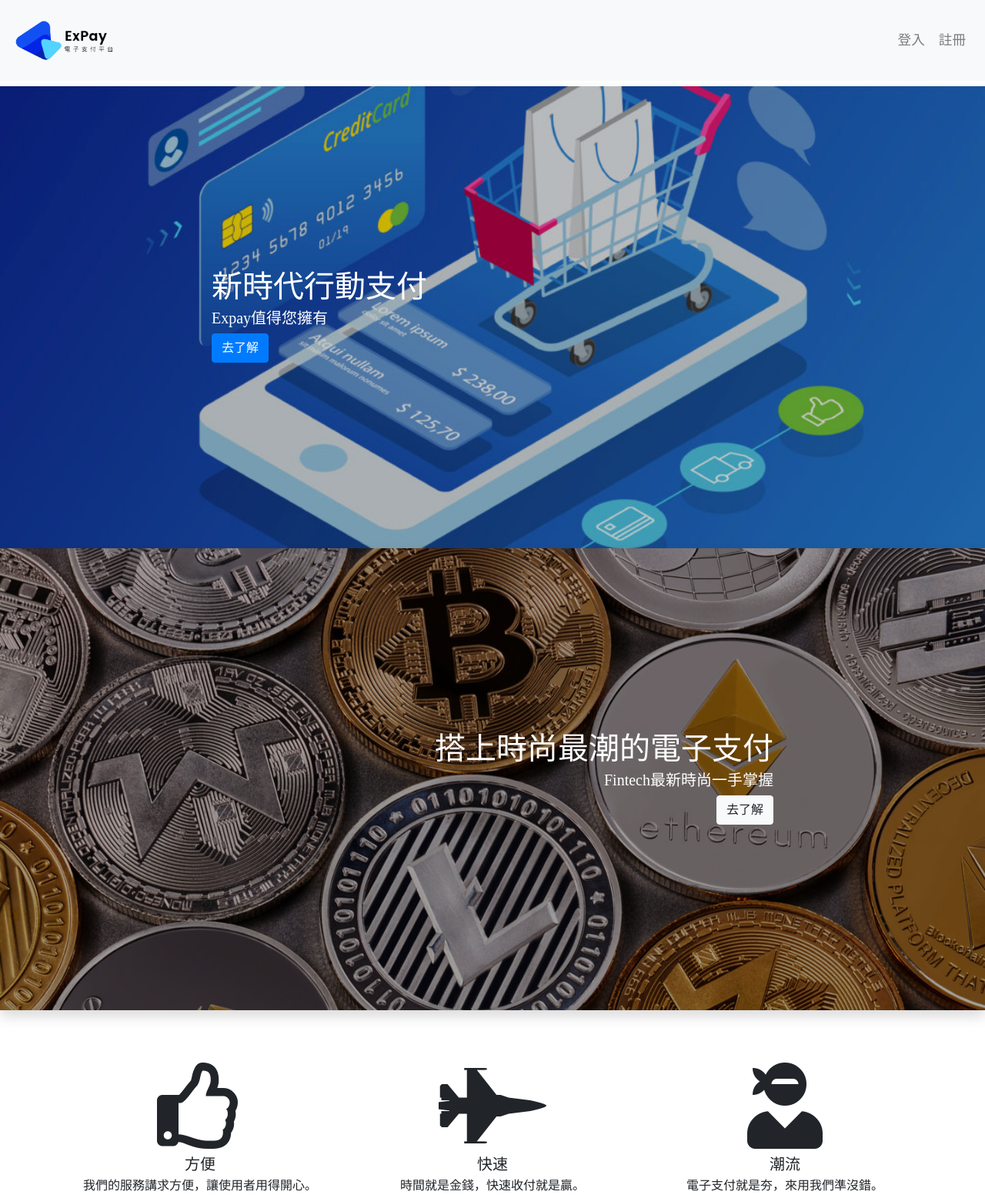
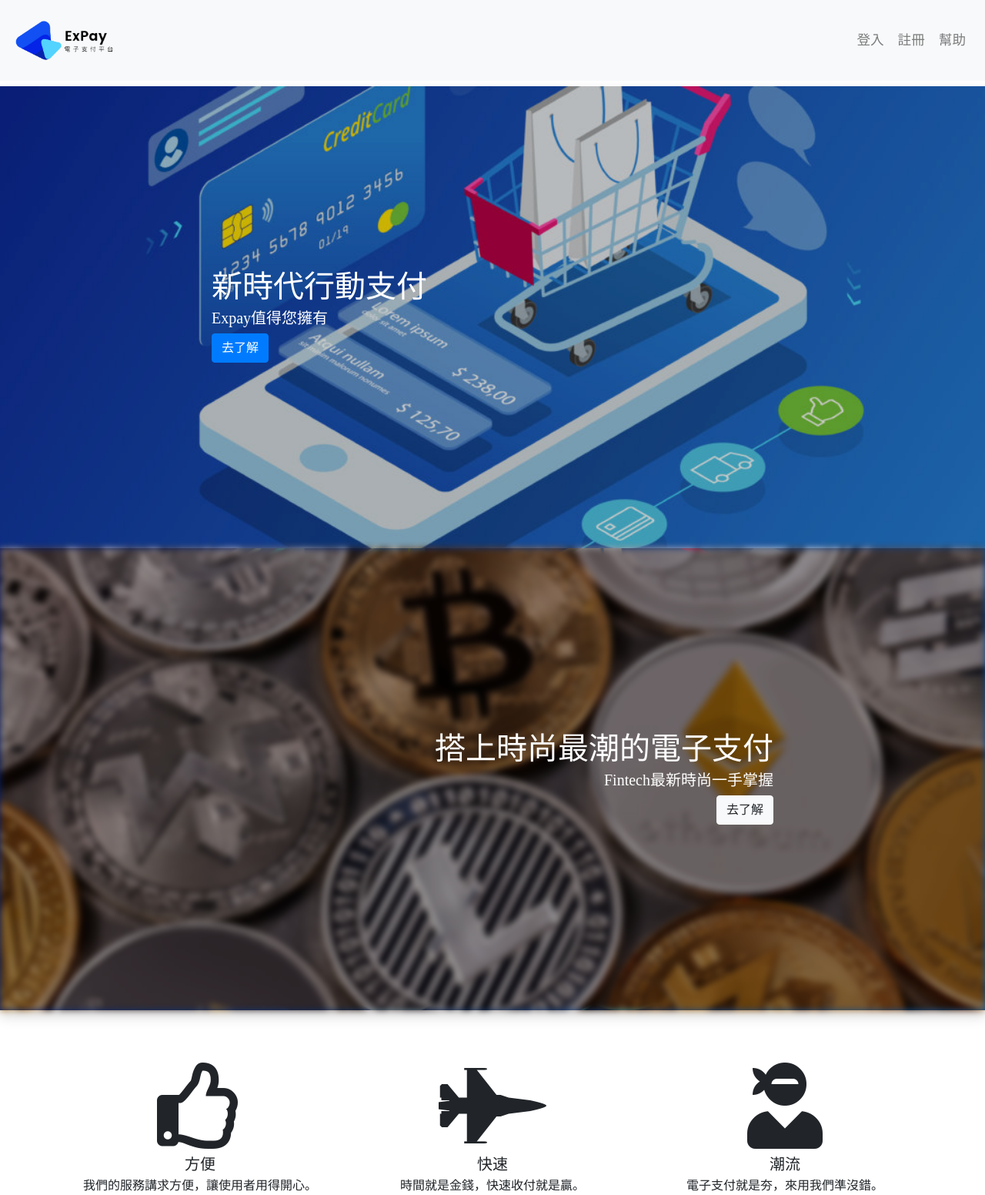
Before and after one commit to owen0414/Expay, a Java web app: page /intro in a window 1280 px wide. Shown: the top 1552 px of the page at 77% size. Run offline with Spring Boot 4, a stand-in JSP engine, Linux system fonts and the light colour scheme; data that the repository does not hold is empty; style sheets or scripts are compiled from the project's sources; the project's own start-up code is not run, and a stand-in starts its controllers and pages; some of the project's set-up classes (security, data sources, template engines, error pages and the like) are left out, and stand-ins take their place; some libraries are stand-ins or nearby versions.

Commit message:
幫助頁修改

```diff
--- a/WebContent/WEB-INF/jsp/frontend/intro.jsp
+++ b/WebContent/WEB-INF/jsp/frontend/intro.jsp
@@ -5,6 +5,7 @@
   <head>
     <title>介紹</title>
     <%@ include file="/WEB-INF/jsp/frontend/include.jsp"%>
+    <link rel="stylesheet" href="<c:url value="/resources/css/index-style.css"/>">
   </head>
   <body>
     <!-- Navigation -->
@@ -24,8 +25,9 @@
       </div>
     </div>
 
-    <div class="call-to-action cta2">
+    <div class="call-to-action cta-blur cta2">
       <div class="shadow"></div>
+      <div class="cta-image"></div>
       <div class="container">
         <div class="row justify-content-center">
           <div class="col-md-8 col-12">
@@ -40,17 +42,17 @@
     <div class="advantage my-5">
       <div class="container">
         <div class="row justify-content-center text-center">
-          <div class="col-md-4 col-12">
+          <div class="col-md-4 col-12 mb-3">
             <i class="far fa-thumbs-up fa-7x"></i>
             <h3>方便</h3>
             <p>我們的服務講求方便，讓使用者用得開心。</p>
           </div>
-          <div class="col-md-4 col-12">
+          <div class="col-md-4 col-12 mb-3">
             <i class="fas fa-fighter-jet fa-7x"></i>
             <h3>快速</h3>
             <p>時間就是金錢，快速收付就是贏。</p>
           </div>
-          <div class="col-md-4 col-12">
+          <div class="col-md-4 col-12 mb-3">
             <i class="fas fa-user-ninja fa-7x"></i>
             <h3>潮流</h3>
             <p>電子支付就是夯，來用我們準沒錯。</p>
@@ -150,92 +152,5 @@
 
     <!-- Footer -->
     <%@ include file="/WEB-INF/jsp/frontend/footer.jsp"%>
-    <style>
-      .call-to-action{
-      	display: flex;
-      	align-items: center;
-        color: #fff;
-        position: relative;
-        margin-top: 40px;
-        background: url("${pageContext.request.contextPath}/resources/img/cta-bg.jpg") #0a2279;
-        background-repeat: no-repeat;
-        background-position: center center;
-        background-size: cover;
-        min-height: 600px;
-      }
-
-      .call-to-action h2{
-      	font-size: 40px;
-      	margin-bottom: 10px;
-      }
-
-      .call-to-action p{
-      	font-size: 20px;
-      	margin-bottom: 10px;
-      }
-
-      .shadow{
-        position: absolute;
-        top: 0;
-        left: 0;
-        right: 0;
-        background: rgba(0,0,0,0.2);
-        min-height: 600px;
-      }
-
-      .call-to-action.cta2{
-        margin-top: 0;
-      	background-image: url("${pageContext.request.contextPath}/resources/img/cta2-bg.jpg");
-        text-align: right;
-      }
-
-      .cta2 .shadow{
-        background:rgba(0,0,0,0.35);
-      }
-
-      .advantage{
-        padding: 20px 0;
-      }
-
-      .advantage h2{
-        font-size: 35px;
-        font-weight: bold;
-        margin-bottom: 30px;
-      }
-
-      .advantage i{
-        margin-bottom: 10px;
-      }
-
-      .advantage h3{
-        font-size: 20px;
-        margin-bottom: 10px;
-      }
-
-      .compare-table{
-        padding: 20px 0;
-        font-size: 20px;
-      }
-
-      .compare-table h2{
-        font-size: 35px;
-        font-weight: bold;
-        margin-bottom: 10px;
-      }
-
-      .contact-us{
-        padding: 20px 0;
-      }
-
-      .contact-us h2{
-        font-size: 35px;
-        font-weight: bold;
-        margin-bottom: 30px;
-      }
-
-      .contact-us label{
-        margin-bottom: 5px;
-      }
-    </style>
   </body>
 </html>
--- a/WebContent/WEB-INF/jsp/frontend/navigate.jsp
+++ b/WebContent/WEB-INF/jsp/frontend/navigate.jsp
@@ -61,6 +61,9 @@
           <a className="nav-link" style={{cursor: "not-allowed"}} disabled="disabled">待收款通知 <span className="badge badge-secondary">{userInfo.info.unReceiveTransaction}</span></a>
         </li>}
         <li className="nav-item">
+          <a href="${pageContext.request.contextPath}/help" className="nav-link">幫助</a>
+        </li>
+        <li className="nav-item">
           <a className="nav-link" onClick={handleLogout} style={{cursor: 'pointer'}}>登出</a>
         </li>
       </ul>
@@ -71,6 +74,9 @@
         </li>
         <li className="nav-item">
           <a href="${pageContext.request.contextPath}/user/register" className="nav-link">註冊</a>
+        </li>
+        <li className="nav-item">
+          <a href="${pageContext.request.contextPath}/help" className="nav-link">幫助</a>
         </li>
       </ul>
     ));
--- /dev/null
+++ b/WebContent/resources/css/index-style.css
@@ -0,0 +1,126 @@
+/* 介紹 */
+.call-to-action{
+    display: flex;
+    align-items: center;
+    color: #fff;
+    position: relative;
+    margin-top: 40px;
+    background: url("/Expay/resources/img/cta-bg.jpg") #0a2279;
+    background-repeat: no-repeat;
+    background-position: center center;
+    background-size: cover;
+    min-height: 600px;
+}
+
+.call-to-action h2{
+    font-size: 40px;
+    margin-bottom: 10px;
+}
+
+.call-to-action p{
+    font-size: 20px;
+    margin-bottom: 10px;
+}
+
+.shadow{
+    position: absolute;
+    top: 0;
+    left: 0;
+    right: 0;
+    background: rgba(0,0,0,0.2);
+    min-height: 600px;
+}
+
+.advantage{
+    padding: 20px 0;
+}
+
+.advantage h2{
+    font-size: 35px;
+    font-weight: bold;
+    margin-bottom: 30px;
+}
+
+.advantage i{
+    margin-bottom: 10px;
+}
+
+.advantage h3{
+    font-size: 20px;
+    margin-bottom: 10px;
+}
+
+.compare-table{
+    padding: 20px 0;
+    font-size: 20px;
+}
+
+.compare-table h2{
+    font-size: 35px;
+    font-weight: bold;
+    margin-bottom: 10px;
+}
+
+.contact-us{
+  padding: 20px 0;
+}
+
+.contact-us h2{
+  font-size: 35px;
+  font-weight: bold;
+  margin-bottom: 30px;
+}
+
+.contact-us label{
+  margin-bottom: 5px;
+}
+
+/* cta blur */
+.call-to-action.cta-blur .cta-image{
+    position: absolute;
+    top: 0;
+    left: 0;
+    right: 0;
+    background-repeat: no-repeat;
+    background-position: center center;
+    background-size: cover;
+    filter: blur(4px);
+    -webkit-filter: blur(4px);
+    min-height: 600px;
+}
+
+.call-to-action.cta-blur .shadow{
+    background-color: rgba(0,0,0,0.4);
+    z-index: 10;
+}
+
+.call-to-action.cta-blur .container{
+	z-index: 11;
+}
+
+/* 加密貨幣 */
+.call-to-action.cta-blur.cta2{
+    margin-top: 0;
+}
+
+.call-to-action.cta-blur.cta2 .cta-image{
+    background-image: url("/Expay/resources/img/cta2-bg.jpg");
+}
+
+.call-to-action.cta-blur.cta2 .shadow{
+    background:rgba(0,0,0,0.35);
+}
+
+.call-to-action.cta-blur.cta2 .container{
+    text-align: right;
+}
+
+/* 幫助 */
+.call-to-action.cta-blur.cta-faq{
+    background: #fff;
+    color: #000;
+}
+
+.call-to-action.cta-blur.cta-faq .cta-image{
+    background-image: url("/Expay/resources/img/cta-faq-bg.jpg");
+}
--- a/WebContent/resources/js/custom.js
+++ b/WebContent/resources/js/custom.js
@@ -1,7 +1,7 @@
 //使用axios前請先設定
 // BASE_URL
-const BASE_URL = 'http://172.19.35.133/'
-//const BASE_URL = "http://172.19.35.97/";
+//const BASE_URL = 'http://172.19.35.133/'
+const BASE_URL = "http://172.19.35.97/";
 // const BASE_URL = "http://172.19.35.31/";
 
 // $('body').css('padding-top', $('.navbar').outerHeight() + 'px')
```
Also changed, not shown: WebContent/WEB-INF/jsp/frontend/help.jsp (+15 -0 lines), WebContent/resources/img/cta-faq-bg.jpg (added).
